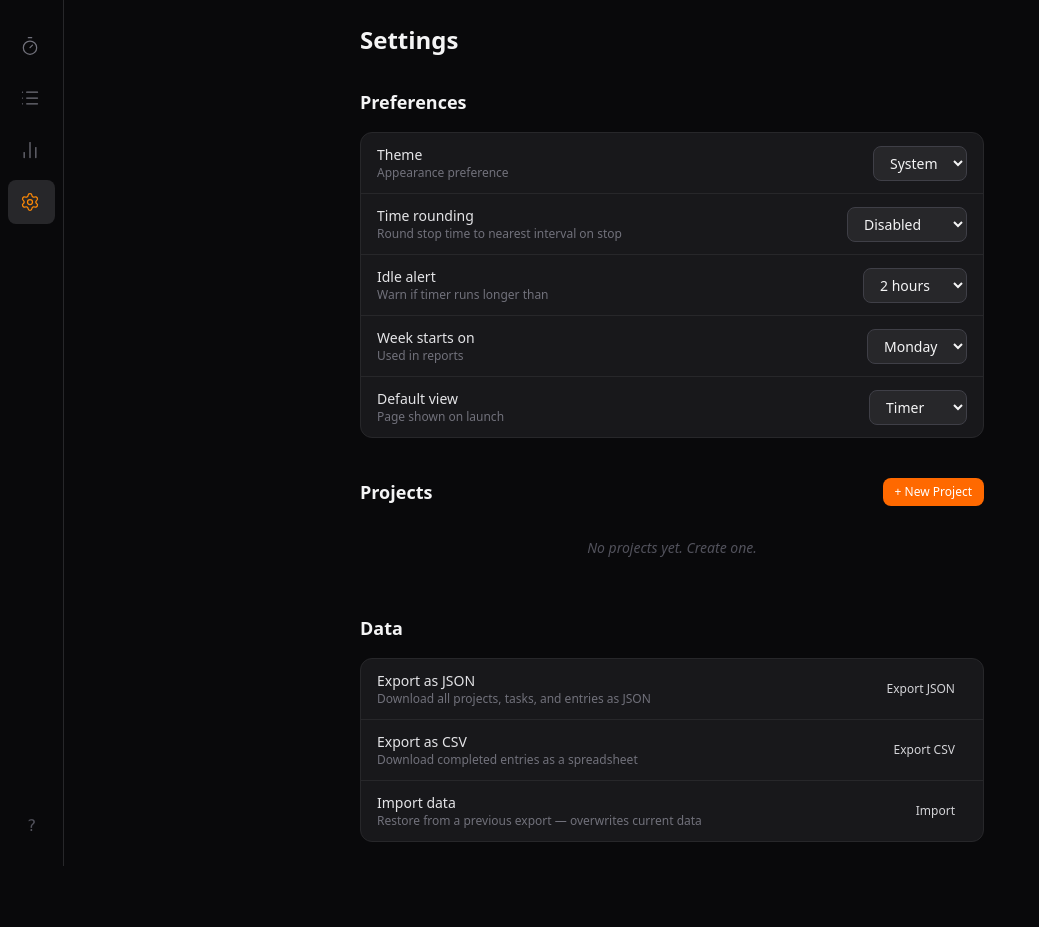
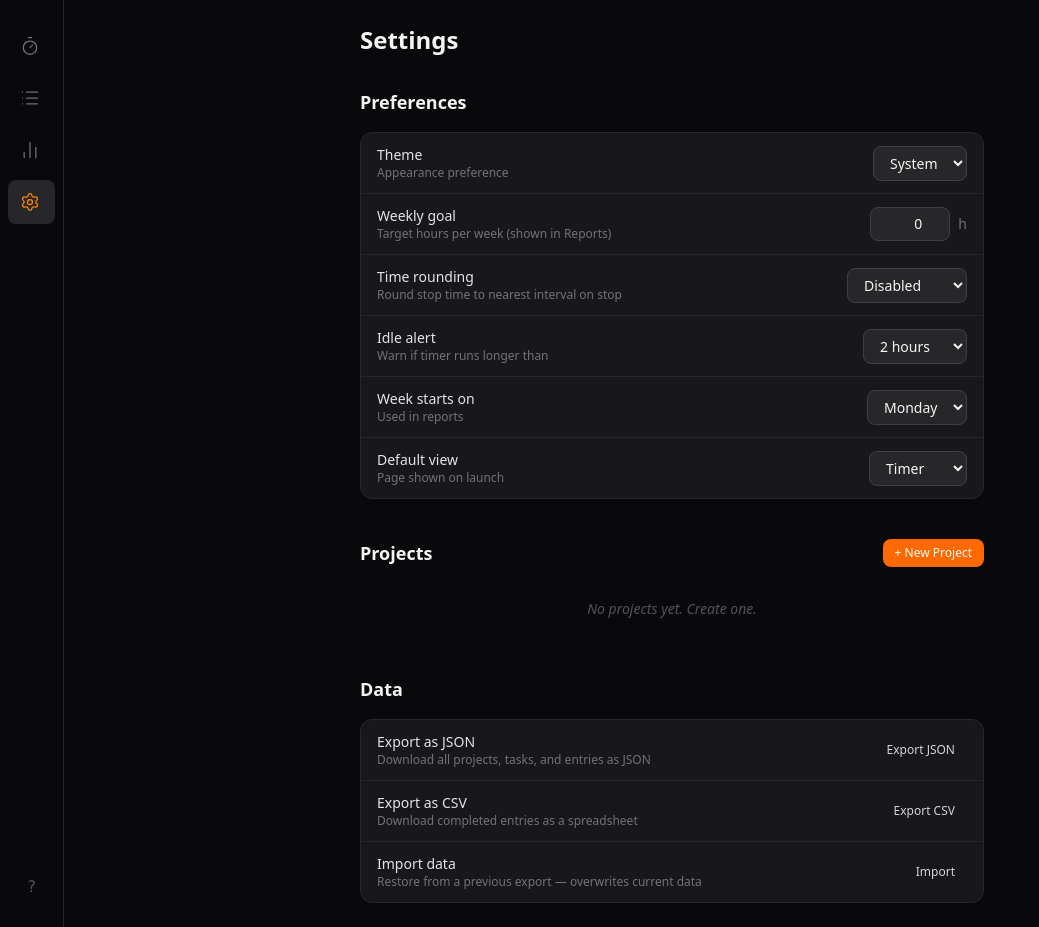
Before and after one commit to Colt4D5/taskpotato, a Next.js app: page /taskpotato/settings in a window 1280 px wide. Shown: the whole page, without its empty margins (0-1039 px from the left). Before the commit the page ends 866 px from the top, so only its background shows below. Built offline with nearby package versions, Linux system fonts and the light colour scheme.

Commit message:
feat: weekly goal tracking with progress bar on Reports page

```diff
--- a/app/reports/page.tsx
+++ b/app/reports/page.tsx
@@ -10,6 +10,9 @@ import { Badge } from "@/components/ui/Badge";
 import { Button } from "@/components/ui/Button";
 import { computeStreaks } from "@/lib/streaks";
 import { ActivityHeatmap } from "@/components/reports/ActivityHeatmap";
+import { WeeklyGoalProgress } from "@/components/reports/WeeklyGoalProgress";
+import { useStorage } from "@/hooks/useStorage";
+import { AppSettings, DEFAULT_SETTINGS } from "@/types";
 
 function getWeekDays(weekStart: Date): { label: string; date: Date }[] {
   const days = [];
@@ -34,6 +37,7 @@ export default function ReportsPage() {
   const { completedEntries } = useEntries();
   const { projects } = useProjects();
   const { tasks } = useTasks();
+  const [settings] = useStorage<AppSettings>("settings", DEFAULT_SETTINGS);
 
   const [weekOffset, setWeekOffset] = useState(0);
 
@@ -193,6 +197,15 @@ export default function ReportsPage() {
         </div>
         <p className="text-xs text-zinc-600">{weekLabel}</p>
       </div>
+
+      {/* Weekly goal progress */}
+      {(settings.weeklyGoalHours ?? 0) > 0 && (
+        <WeeklyGoalProgress
+          totalMs={totalWeekMs}
+          goalHours={settings.weeklyGoalHours}
+          isCurrentWeek={isCurrentWeek}
+        />
+      )}
 
       {/* Billable vs Non-billable */}
       {totalWeekMs > 0 && (
--- a/app/settings/page.tsx
+++ b/app/settings/page.tsx
@@ -101,6 +101,27 @@ export default function SettingsPage() {
               <option value="dark">Dark</option>
               <option value="light">Light</option>
             </select>
+          </div>
+          <div className="flex items-center justify-between px-4 py-3">
+            <div>
+              <p className="text-sm font-medium text-zinc-200">Weekly goal</p>
+              <p className="text-xs text-zinc-500">Target hours per week (shown in Reports)</p>
+            </div>
+            <div className="flex items-center gap-2">
+              <input
+                type="number"
+                min={0}
+                max={168}
+                step={1}
+                value={settings.weeklyGoalHours ?? 0}
+                onChange={(e) => {
+                  const val = Math.max(0, Math.min(168, Number(e.target.value)));
+                  setSettings((s) => ({ ...s, weeklyGoalHours: val }));
+                }}
+                className="w-20 bg-zinc-800 border border-zinc-700 rounded-lg px-3 py-1.5 text-zinc-100 text-sm text-right focus:outline-none focus:ring-2 focus:ring-orange-500/50"
+              />
+              <span className="text-sm text-zinc-500">h</span>
+            </div>
           </div>
           <div className="flex items-center justify-between px-4 py-3">
             <div>
--- /dev/null
+++ b/components/reports/WeeklyGoalProgress.tsx
@@ -0,0 +1,75 @@
+"use client";
+
+import { formatDurationShort } from "@/lib/duration";
+import { cn } from "@/lib/cn";
+
+interface WeeklyGoalProgressProps {
+  totalMs: number;
+  goalHours: number;
+  isCurrentWeek: boolean;
+}
+
+export function WeeklyGoalProgress({ totalMs, goalHours, isCurrentWeek }: WeeklyGoalProgressProps) {
+  const goalMs = goalHours * 3600 * 1000;
+  const pct = Math.min((totalMs / goalMs) * 100, 100);
+  const overMs = totalMs > goalMs ? totalMs - goalMs : 0;
+  const remainingMs = totalMs < goalMs ? goalMs - totalMs : 0;
+  const reached = totalMs >= goalMs;
+
+  return (
+    <section className="bg-zinc-900 border border-zinc-800 rounded-xl px-4 py-4 mb-6">
+      <div className="flex items-center justify-between mb-3">
+        <h2 className="text-sm font-semibold text-zinc-400 uppercase tracking-wider">
+          Weekly Goal
+        </h2>
+        <span className="text-xs text-zinc-500">
+          Target: {goalHours}h / week
+        </span>
+      </div>
+
+      {/* Progress bar */}
+      <div className="h-3 bg-zinc-800 rounded-full overflow-hidden mb-3">
+        <div
+          className={cn(
+            "h-full rounded-full transition-all duration-500",
+            reached ? "bg-green-500" : "bg-orange-500"
+          )}
+          style={{ width: `${pct}%` }}
+        />
+      </div>
+
+      {/* Stats row */}
+      <div className="flex items-center justify-between">
+        <div className="flex items-center gap-1.5">
+          {reached ? (
+            <span className="text-green-400 text-sm font-medium">
+              ✓ Goal reached{overMs > 0 ? ` (+${formatDurationShort(overMs)} over)` : ""}
+            </span>
+          ) : isCurrentWeek ? (
+            <span className="text-zinc-400 text-sm">
+              {formatDurationShort(remainingMs)} remaining
+            </span>
+          ) : (
+            <span className="text-zinc-500 text-sm italic">Goal not reached</span>
+          )}
+        </div>
+        <span className="text-sm font-mono text-zinc-300">
+          {formatDurationShort(totalMs)}{" "}
+          <span className="text-zinc-600">/ {goalHours}h</span>
+        </span>
+      </div>
+
+      {/* Percentage label */}
+      <div className="mt-2">
+        <span
+          className={cn(
+            "text-xs font-medium",
+            reached ? "text-green-500" : "text-orange-400"
+          )}
+        >
+          {Math.round(pct)}% complete
+        </span>
+      </div>
+    </section>
+  );
+}
--- a/types/index.ts
+++ b/types/index.ts
@@ -34,6 +34,7 @@ export interface AppSettings {
   defaultView: "timer" | "log" | "reports";
   idleAlertHours: 0 | 1 | 2 | 4 | 8;
   timeRounding: 0 | 5 | 10 | 15;
+  weeklyGoalHours: number; // 0 = disabled
 }
 
 export const DEFAULT_SETTINGS: AppSettings = {
@@ -42,4 +43,5 @@ export const DEFAULT_SETTINGS: AppSettings = {
   defaultView: "timer",
   idleAlertHours: 2,
   timeRounding: 0,
+  weeklyGoalHours: 0,
 };
```
Also changed, not shown: 2 other files (tests, documents, lock files or other folders).
